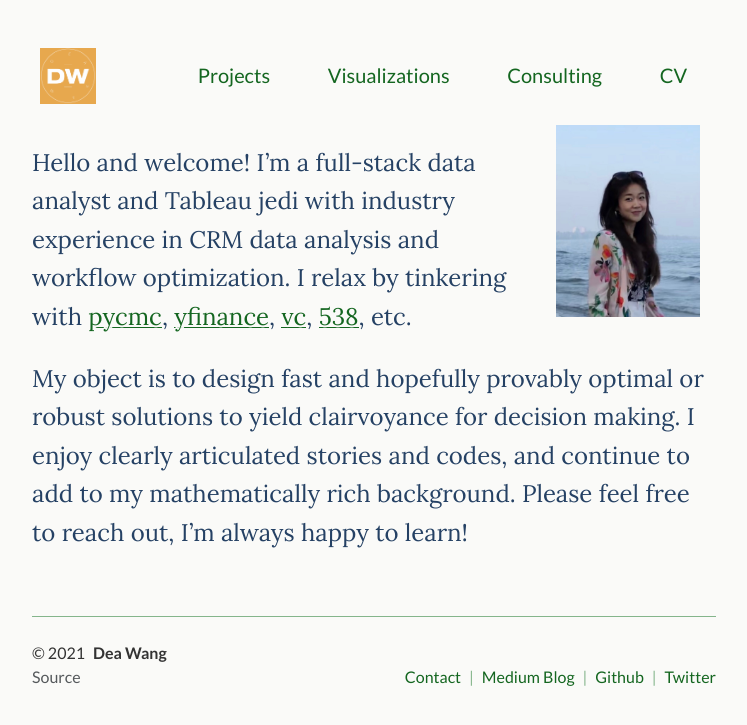
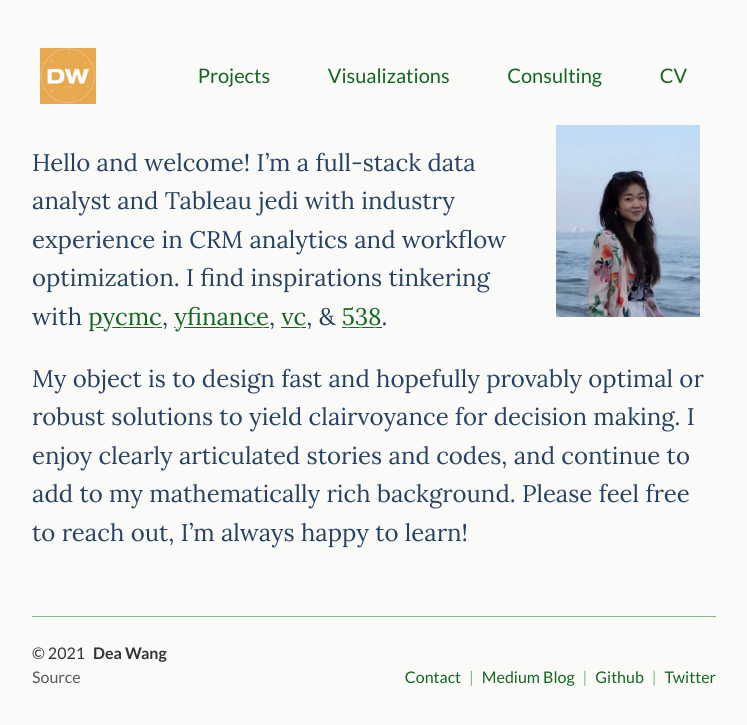
Before and after one commit to deawyk/deawyk.github.io, a Jekyll site: the page built from index.md, in a window 1280 px wide. Shown: the top 725 px of the page, without its empty margins (266-1013 px from the left). Built offline with Jekyll 4.4.1, drawn with Linux system fonts in a browser that asks for light colours.

Commit message:
Update index.md

```diff
--- a/index.md
+++ b/index.md
@@ -14,7 +14,7 @@
 {:/}
 
 <div class="lead lead-about">
-Hello and welcome! I'm a full-stack data analyst and Tableau jedi with industry experience in CRM data analysis and workflow optimization. I relax by tinkering with [pycmc](https://pypi.org/project/pycmc/), [yfinance](https://pypi.org/project/yfinance/), [vc](https://www.visualcapitalist.com), [538](fivethirtyeight.com), etc.
+Hello and welcome! I'm a full-stack data analyst and Tableau jedi with industry experience in CRM analytics and workflow optimization. I find inspirations tinkering with [pycmc](https://pypi.org/project/pycmc/), [yfinance](https://pypi.org/project/yfinance/), [vc](https://www.visualcapitalist.com), & [538](fivethirtyeight.com).
 
 My object is to design fast and hopefully provably optimal or robust solutions to yield clairvoyance for decision making. I enjoy clearly articulated stories and codes, and continue to add to my mathematically rich background. Please feel free to reach out, I'm always happy to learn!
 </div>
```
